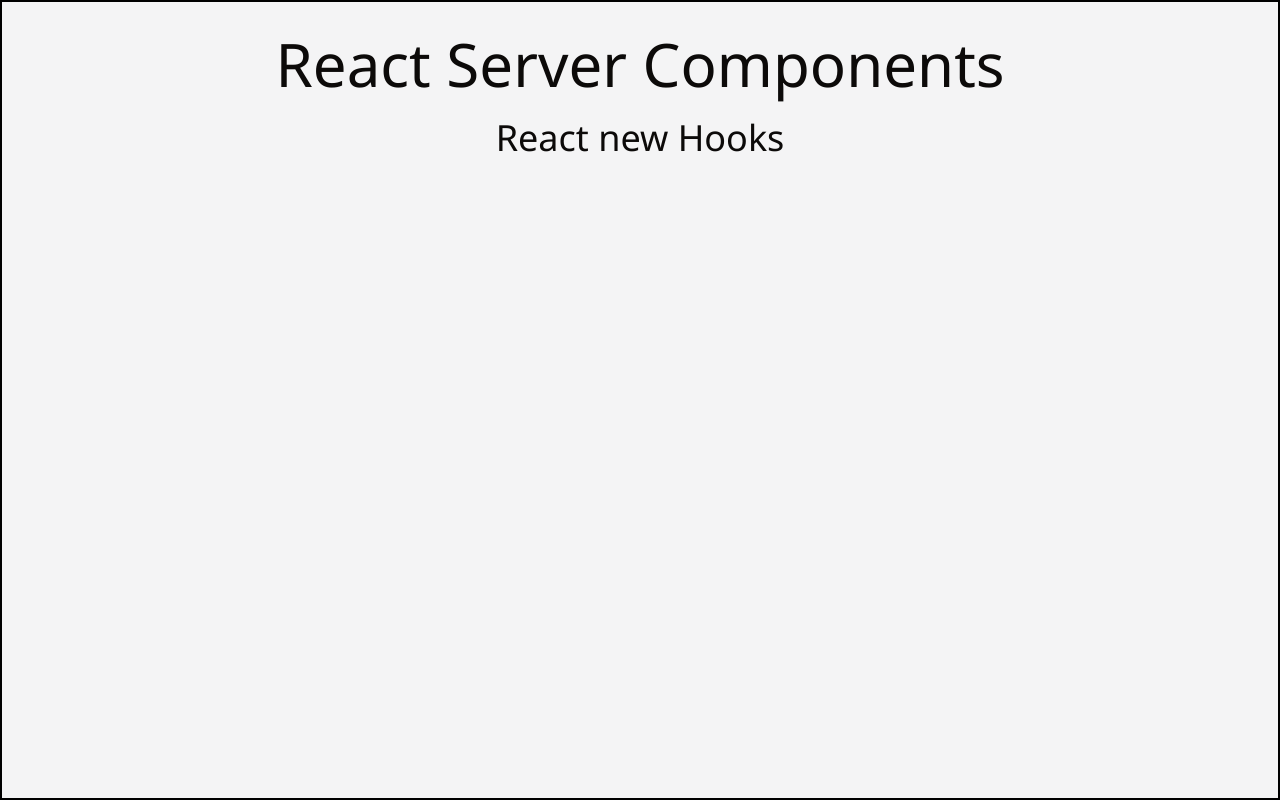
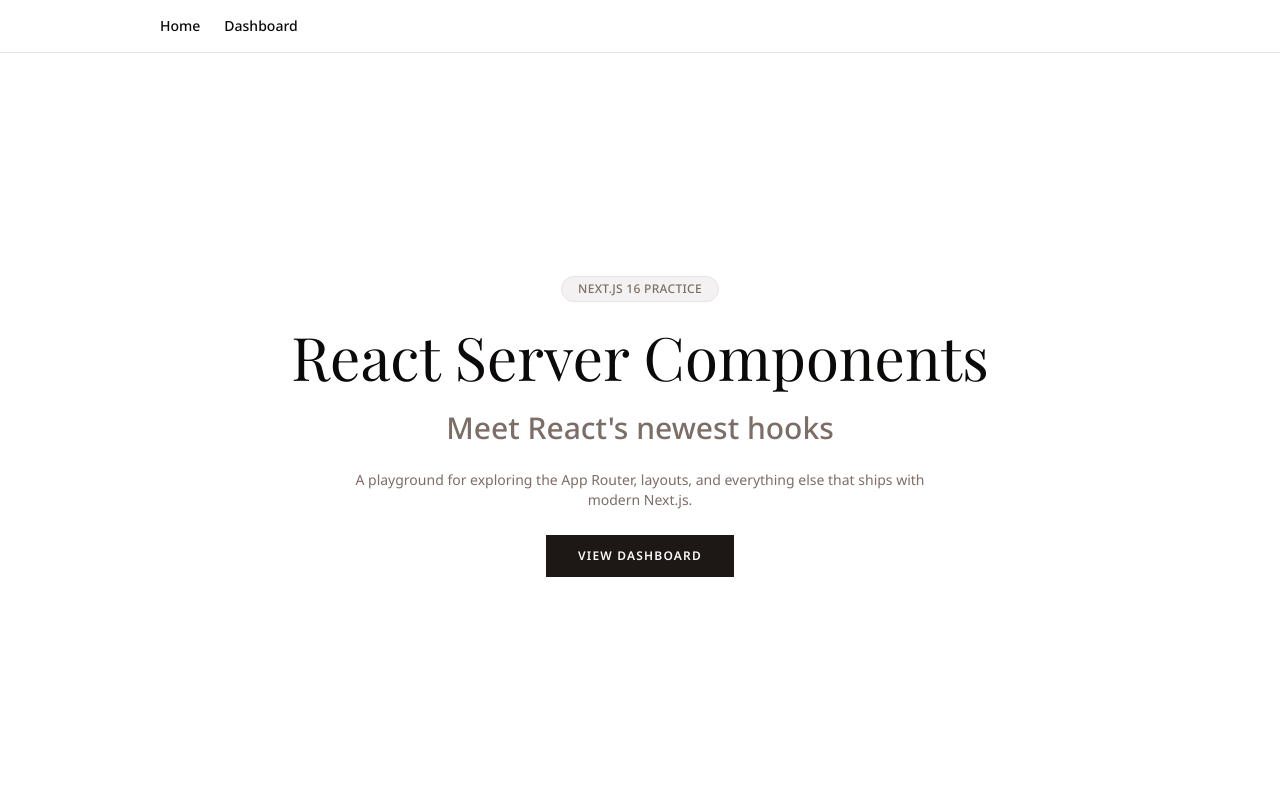
Before and after one commit to umershaikh123/next-practice, a Next.js app: page / in a window 1280 px wide. Built offline with nearby package versions, Linux system fonts and the light colour scheme; a web font is replaced by a local one.

Commit message:
update : UI

```diff
--- a/src/app/_components/hero-section.tsx
+++ b/src/app/_components/hero-section.tsx
@@ -1,10 +1,25 @@
+import Link from "next/link"
+import { Button } from "@/shared/components/ui/button"
+
 export function HeroSection() {
   return (
-    <div className="flex flex-row flex-1 border-2 py-8 border-black items-start justify-around bg-zinc-100 font-sans">
-      <div className="space-y-6 text-center">
-        <h1 className="text-6xl">React Server Components</h1>
-        <h2 className="text-4xl">React new Hooks</h2>
-      </div>
-    </div>
+    <section className="flex flex-1 flex-col items-center justify-center gap-6 px-8 py-24 text-center">
+      <span className="rounded-full border border-border bg-muted px-4 py-1 text-xs font-medium tracking-wide text-muted-foreground uppercase">
+        Next.js 16 Practice
+      </span>
+      <h1 className="font-heading text-5xl text-balance sm:text-6xl">
+        React Server Components
+      </h1>
+      <h2 className="text-2xl font-medium text-muted-foreground sm:text-3xl">
+        Meet React&apos;s newest hooks
+      </h2>
+      <p className="max-w-xl text-sm text-muted-foreground">
+        A playground for exploring the App Router, layouts, and everything else
+        that ships with modern Next.js.
+      </p>
+      <Button render={<Link href="/dashboard" />} size="lg">
+        View dashboard
+      </Button>
+    </section>
   )
 }
--- a/src/app/layout.tsx
+++ b/src/app/layout.tsx
@@ -7,6 +7,7 @@
 } from "next/font/google"
 import "./globals.css"
 import { cn } from "@/shared/lib/utils"
+import { NavBar } from "@/shared/components/nav-bar"
 
 const playfairDisplayHeading = Playfair_Display({
   subsets: ["latin"],
@@ -26,8 +27,11 @@
 })
 
 export const metadata: Metadata = {
-  title: "Create Next App",
-  description: "Generated by create next app",
+  title: {
+    default: "Next Practice",
+    template: "%s | Next Practice",
+  },
+  description: "A Next.js practice project.",
 }
 
 export default function RootLayout({ children }: LayoutProps<"/">) {
@@ -44,7 +48,10 @@
         playfairDisplayHeading.variable,
       )}
     >
-      <body className="min-h-full flex flex-col">{children}</body>
+      <body className="min-h-full flex flex-col">
+        <NavBar />
+        {children}
+      </body>
     </html>
   )
 }
```
